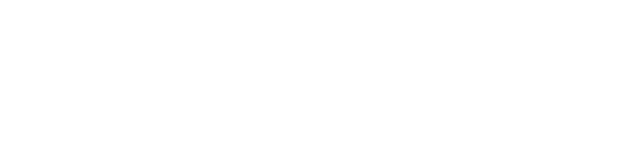
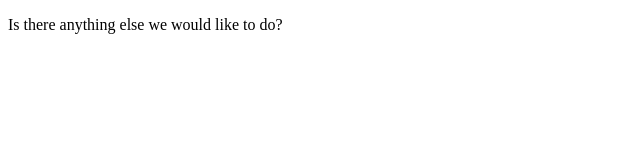
Before and after one commit to smitha123700/mynewproject, a plain HTML site: page index.html in a window 1280 px wide. Shown: the whole page, without its empty margins (0-640 px from the left). Drawn offline with Linux system fonts and the light colour scheme.

Commit message:
Added simple text

```diff
--- a/index.html
+++ b/index.html
@@ -6,6 +6,6 @@
   <title>This is Terence's first commit</title>
 </head>
 <body>
-
+  <p>Is there anything else we would like to do?</p>
 </body>
 </html>
```
